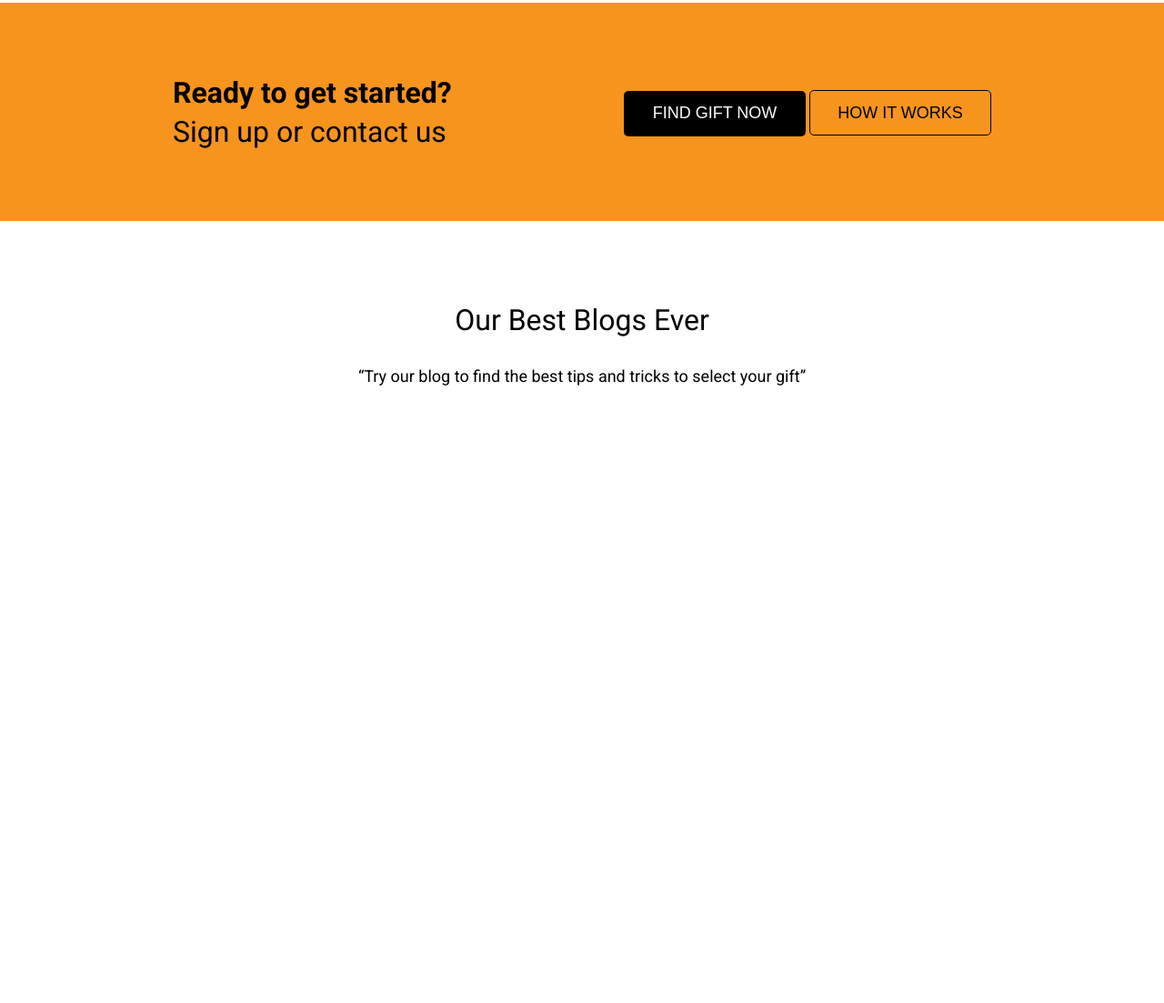
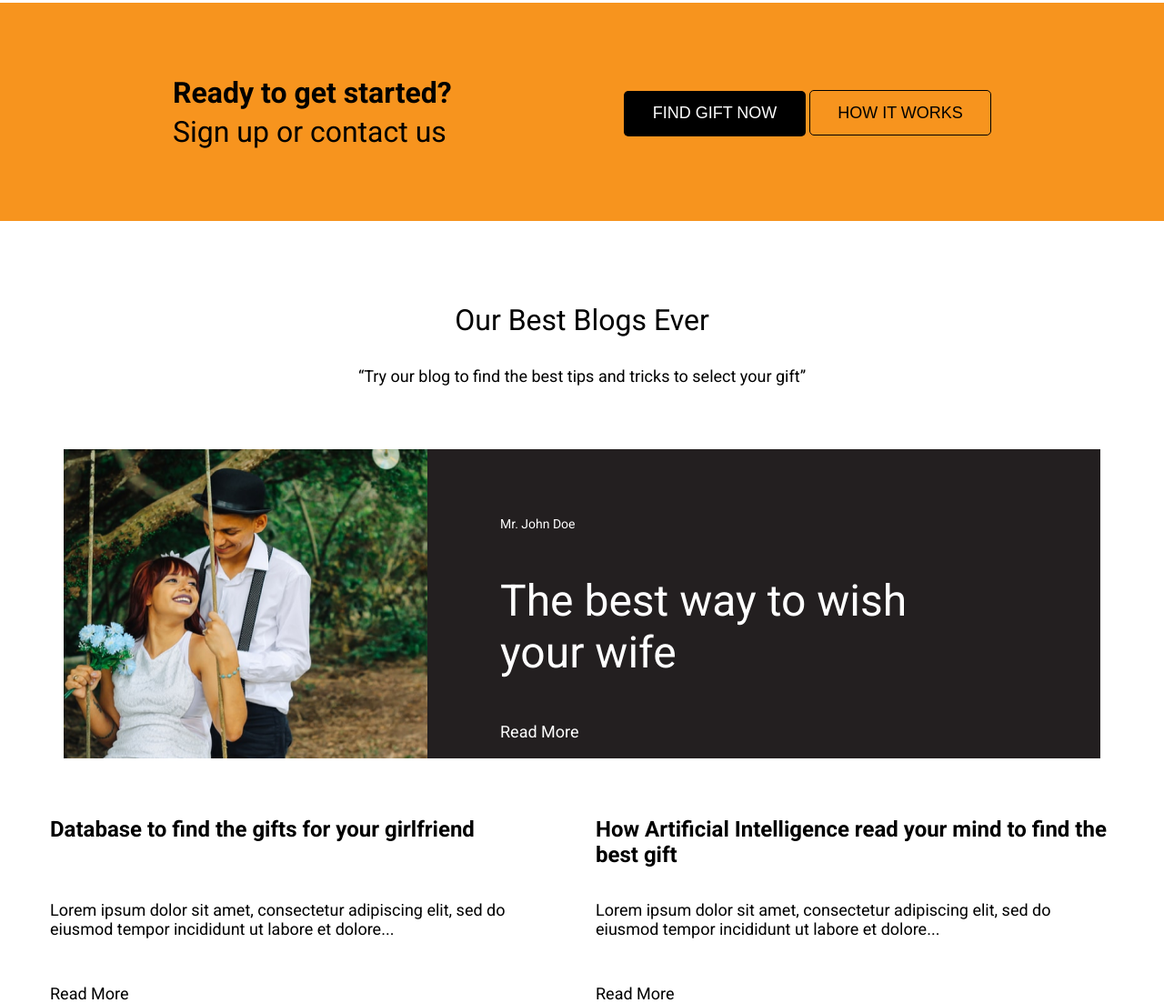
Before and after one commit to AndrewGanzha/Site-for-gifts, a website: page app/index.html in a window 1280 px wide. Shown: the part 2308-3411 px from the top of the page at 91% size. Before the commit the page ends 2750 px from the top, so only its background shows below. Drawn offline with Linux system fonts and the light colour scheme.

Commit message:
add two block, adaptive and some fix for previous block

```diff
--- a/app/index.html
+++ b/app/index.html
@@ -120,6 +120,26 @@
     <div class="container blog">
         <p class="blog-title">Our Best Blogs Ever</p>
         <p class="blog-desc">“Try our blog to find the best tips and tricks to select your gift”</p>
+        <div class="blog-card">
+            <img src="images/card_img.png" alt="picture with boy and girl" class="card-image">
+            <div class="card-wrappertext">
+                <p class="card-pretitle">Mr. John Doe</p>
+                <p class="card-text">The best way to wish<br> your wife</p>
+                <a class="card-link" href="#">Read More</a>
+            </div>
+        </div>
+    </div>
+    <div class="hints container">
+        <div class="hints-card">
+            <p class="hints-title">Database to find the gifts for your girlfriend</p>
+            <div class="hints-text">Lorem ipsum dolor sit amet, consectetur adipiscing elit, sed do eiusmod tempor incididunt ut labore et dolore...</div>
+            <a href="#" class="hints-link">Read More</a>
+        </div>
+        <div class="hints-card">
+            <p class="hints-title">How Artificial Intelligence read your mind to find the best gift</p>
+            <div class="hints-text">Lorem ipsum dolor sit amet, consectetur adipiscing elit, sed do eiusmod tempor incididunt ut labore et dolore...</div>
+            <a href="#" class="hints-link">Read More</a>
+        </div>
     </div>
     <script src="js/main.js"></script>
 </body>
--- a/app/scss/media.scss
+++ b/app/scss/media.scss
@@ -52,6 +52,32 @@
     .carousel-wrapper_item{
         padding-bottom: 40px;
     }
+    .card{
+        &-image{
+            display: none;
+        }
+        &-wrappertext{
+            width: 100%;
+            padding-bottom: 50px;
+        }
+    }
+    .hints{
+        flex-wrap: wrap;
+        margin: 0 auto;
+        justify-content: center;
+        align-items: center;
+        &-card{
+            width: 80%;
+            margin-right: 0px;
+        }
+        &-card:last-child{
+            margin-right: 0px;
+            margin-top: 60px;
+        }
+        &-title{
+            height: auto;
+        }
+    }
 }
 
 @media screen and (max-width: 1137px){
@@ -84,7 +110,7 @@
         margin-top: 80px;
         height: 100%;
         &-buttons{
-            padding-top: 50px;
+            padding: 50px 0px 50px 0px;
             &_black{
                 margin-right: 20px;
             }
@@ -126,7 +152,6 @@
         position: relative;
         z-index: 2;
         overflow: hidden;
-        right: 45%;
     }
 
     .menu-btn span{
@@ -223,13 +248,23 @@
     }
 }
 
-@media screen and (max-width: 522px){
+@media screen and (max-width: 529px){
     .promotional{
         &-buttons{
             text-align: center;
             &_black{
                 margin-bottom: 20px;
+                margin-right: 0px;
             }
+        }
+    }
+    .card{
+        &-wrappertext{
+            width: 100%;
+            padding-left: 30px;
+        }
+        &-text{
+            font-size: 30px;
         }
     }
 }
--- a/app/scss/style.scss
+++ b/app/scss/style.scss
@@ -169,12 +169,9 @@ main{
 }
 
 .carousel-wrapper_item{
-    margin-right: 30px;
+    padding-right: 30px;
 }
 
-.carousel-wrapper_item:last-child{
-    margin-right: 0px;
-}
 
 .carousel-item_text{
     a {
@@ -266,6 +263,73 @@ main{
     &-desc{
         font-size: 18px;
     }
+    &-card{
+        margin: 0 auto;
+        display: flex;
+        flex-direction: row;
+        max-width: 1140px;
+        height: 100%;
+        background-color: #231F20;
+        margin-top: 70px;
+    }
+}
+
+.card{
+    &-image{
+        width: 400px;
+        height: 340px;
+    }
+    &-pretitle{
+        padding-top: 60px;
+        font-size: 14px;
+    }
+    &-text{
+        font-size: 48px;
+    }
+    &-link{
+        font-size: 18px;
+        cursor: pointer;
+        text-decoration: none;
+        color: #fff;
+    }
+    &-wrappertext{
+        color: #fff;
+        text-align: left;
+        padding-left: 80px;
+    }
+}
+
+.hints{
+    margin-top: 40px;
+    display: flex;
+    max-width: 1170px;
+    &-card{
+        width: 50%;
+        cursor: pointer;
+        margin-right: 30px;
+    }
+    &-card:last-child{
+        margin-right: 0px;
+    }
+    &-card:hover{
+        box-shadow: 10px 5px 5px grey;
+        transition: all 0.5s;
+    }
+    &-title{
+        font-size: 24px;
+        font-weight: bold;
+        height: 68px;
+    }
+    &-text{
+        font-size: 18px;
+    }
+    &-link{
+        display: block;
+        color: #000;
+        text-decoration: none;
+        font-size: 18px;
+        margin-top: 50px
+    }
 }
 
 
```
Also changed, not shown: app/css/style.min.css, app/images/card_img.png (added).
